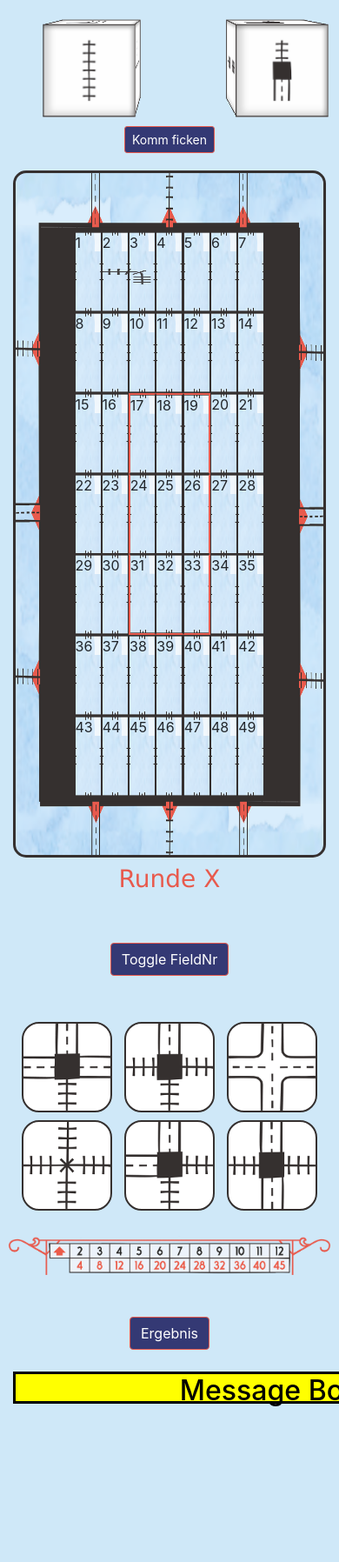
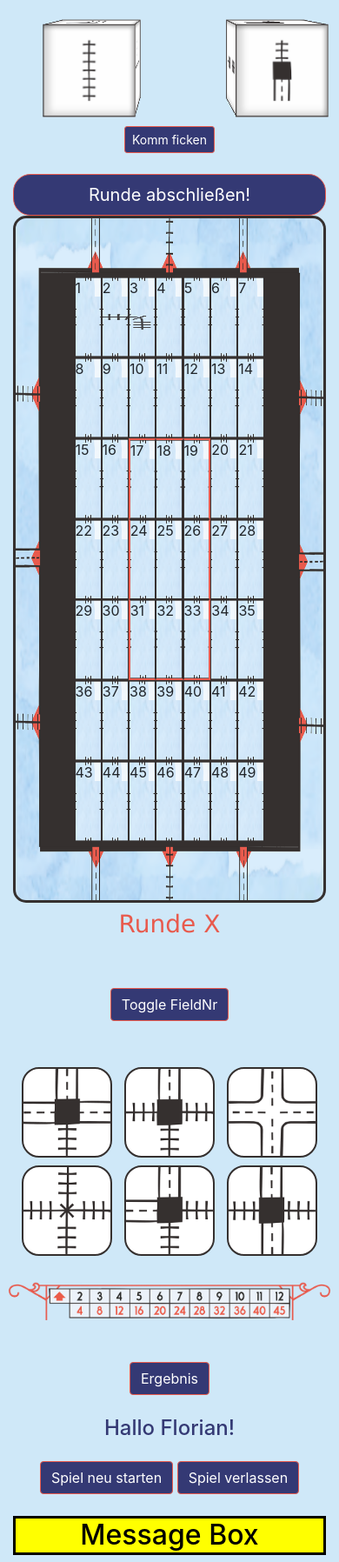
Before and after one commit to Emserich/propra2, a PHP site: page / in a window 390 px wide; the page is wider, and only the part inside the window is pictured. Shown: the part 341-2137 px from the top of that part at 87% size. Before the commit the page ends 1958 px from the top of that part, so only its background shows below. Run offline with PHP 8.4, Linux system fonts and the light colour scheme.

Commit message:
buttons finish/restart/leave

```diff
--- a/RailroadInk/css/index_style.css
+++ b/RailroadInk/css/index_style.css
@@ -38,6 +38,9 @@ input[type=number] {
 h3, h5 {
 	color: #e85a4d;
 	font-family:verdana, sans-serif;
+}
+h4 {
+	color: #343974;
 }
 
 .dice_img {
@@ -113,6 +116,10 @@ h3, h5 {
 }
 .button_rotation:active:focus {
   box-shadow: 0 0 0 0.13rem rgba(232, 90, 77, 0.6);
+}
+
+#button_finish_round {
+	border-radius: 20px;
 }
 
 
--- a/RailroadInk/css/jam_overwrite.css
+++ b/RailroadInk/css/jam_overwrite.css
@@ -24,8 +24,8 @@ body {
 #Player{
 	background-color: yellow;
 	margin-top :25px;
-		height : 37px;
-		width : 589px;
+	/*height : 37px;*/
+	/*width : 589px;*/
 	border-style : solid;
 	border-color : black;
 	color : black;
--- a/RailroadInk/index.html
+++ b/RailroadInk/index.html
@@ -149,6 +149,15 @@
             </div>
           </div>
 
+
+          <div class="row mt-2">
+            <div class="col-md-12 text-center">
+              <button type="button" class="btn btn-primary btn-lg btn-block" id="button_finish_round">Runde abschließen!</button>
+            </div>
+          </div>
+
+
+
         </div><!-- /Spalte links -->
 
 
@@ -276,12 +285,26 @@
 
 
           <button type="button" class="btn btn-primary mt-5" id="ergebnis_button">Ergebnis</button> <!-- Aufruf später ohen Button durch Javascript  -->
-			<!--Just a Test-->
-		  <div id="PlayerFrame">
-						<h2 id="Player">Message Box</h2>
-						</div>
-						</div>
-			<!--Just a Test-->
+
+          <div class="row mt-4">
+            <div class="col-md-12 user_box">
+              <h4 class="mb-4">Hallo Florian!</h4>
+              <button type="button" class="btn btn-primary" id="button_restart_game">Spiel neu starten</button>
+              <button type="button" class="btn btn-primary" id="button_leave_game">Spiel verlassen</button>
+            </div>
+          </div>
+
+
+
+          <!-- Just a Test -->
+          <div class="row">
+            <div class="col-md-12">
+              <div id="PlayerFrame">
+          			<h2 id="Player">Message Box</h2>
+            	</div>
+            </div>
+          </div>
+          <!-- /Just a Test -->
 
 
 
--- a/RailroadInk/js/index.js
+++ b/RailroadInk/js/index.js
@@ -134,7 +134,7 @@ document.addEventListener("dragend", function(event) {
 document.addEventListener("dragenter", function(event) {
 	if ( event.target.className == "field" ) {
 		event.target.style.border = "3px dotted #e85a4d";
-		alert(event.dataTransfer.getData("Text"));
+		// alert(event.dataTransfer.getData("Text"));
 	}
 });
 // By default, data/elements cannot be dropped in other elements. To allow a drop, we must prevent the default handling of the element
@@ -220,6 +220,35 @@ $(document).on("click","#ergebnis_button", function () {
 
 
 
+// ----------------------------- User Buttons -----------------------------
+$(document).on("click","#button_finish_round", function () {
+
+	//Fertigstellen des Spielzugs
+	alert('Fertigstellen des Spielzugs');
+
+});
+
+$(document).on("click","#button_restart_game", function () {
+
+	//Spiel neu starten
+	alert('Spiel neu starten');
+
+});
+
+$(document).on("click","#button_leave_game", function () {
+
+	//Spiel verlassen
+	alert('Spiel verlassen');
+
+});
+// ----------------------------- /User Buttons -----------------------------
+
+
+
+
+
+
+
 
 // -----------------------------BLA-----------------------------
 function insertFieldnumber() {
```
Lines whose indentation alone changed are shown as unchanged.
